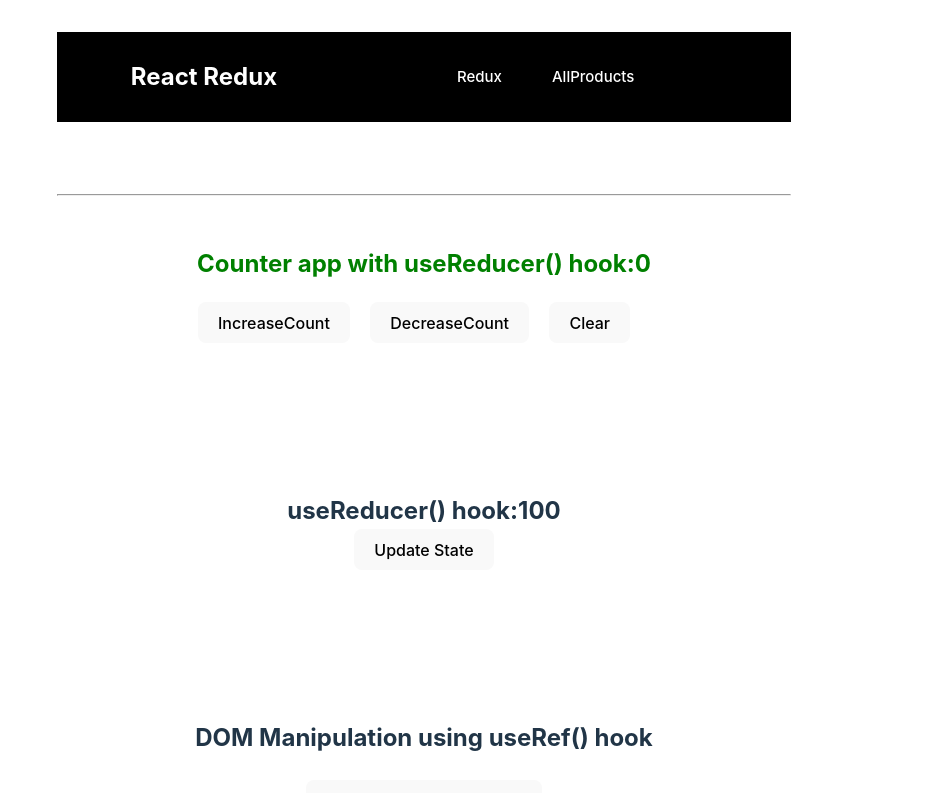
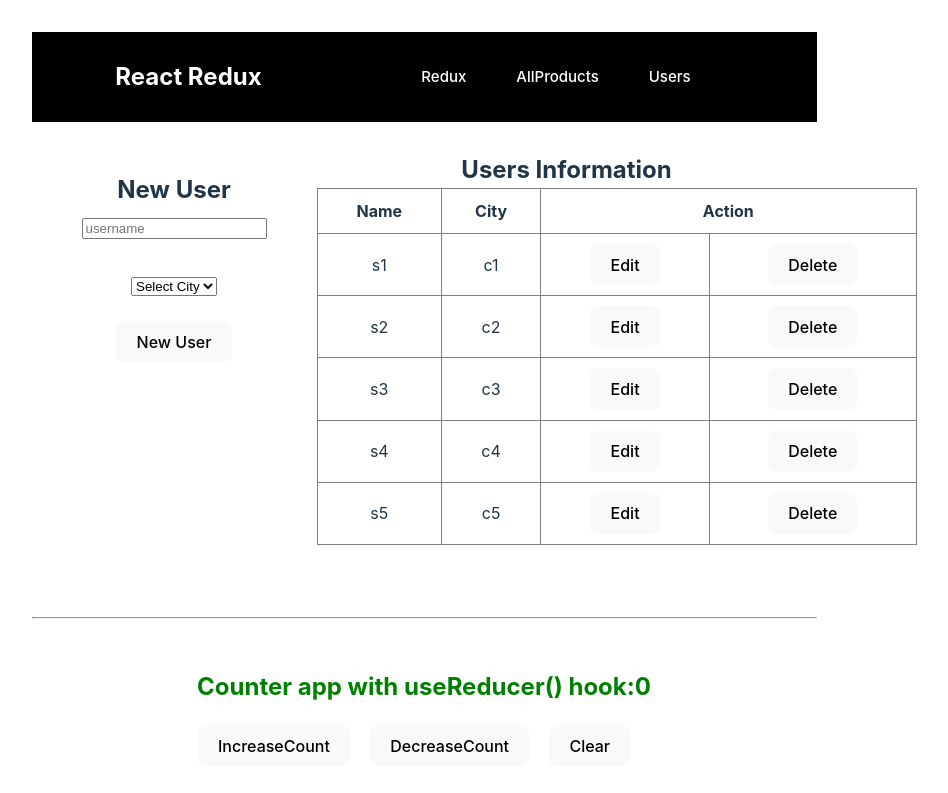
Before and after one commit to niharika-070695/ReactRedux, a React (Vite) app: page /jsonserver in a window 1280 px wide. Shown: the top 793 px of the page, without its empty margins (216-1164 px from the left). Built offline with nearby package versions, Linux system fonts and the light colour scheme; data requests are answered from the project's data file.

Commit message:
Commit till session-31

```diff
--- /dev/null
+++ b/db.json
@@ -0,0 +1,12 @@
+{
+  "result": [
+    { "name": "s1", "city": "c1" },
+    { "name": "s2", "city": "c2" },
+    { "name": "s3", "city": "c3" },
+    { "name": "s4", "city": "c4" },
+    { "name": "s5", "city": "c5" }
+  ],
+  "data": {
+    "dummy": ""
+  }
+}
--- a/package.json
+++ b/package.json
@@ -11,6 +11,7 @@
   },
   "dependencies": {
     "axios": "^1.7.2",
+    "jsonserver": "^0.1.6",
     "react": "^18.3.1",
     "react-dom": "^18.3.1",
     "react-redux": "^9.1.2",
--- a/src/App.jsx
+++ b/src/App.jsx
@@ -12,12 +12,23 @@
 import ReduxHome from "./redux/components/ReduxHome";
 import AllProducts from "./components/allproducts/AllProducts";
 import ProductDetails from "./components/product-details/ProductDetails";
+import Users from "./json-server/Users";
+import NewUser from "./json-server/NewUser";
 function App() {
   return (
     <div className="app">
       <Nav />
       <Routes>
         <Route path={"/redux"} element={<ReduxHome />} />
+        <Route
+          path={"/jsonserver"}
+          element={
+            <div style={{ display: "flex", justifyContent: "space-evenly" }}>
+              <NewUser />
+              <Users />
+            </div>
+          }
+        ></Route>
         <Route path={"/allProducts"} element={<AllProducts />} />
         <Route path={"/productdetails/:id"} element={<ProductDetails />} />
       </Routes>
--- /dev/null
+++ b/src/json-server/NewUser.jsx
@@ -0,0 +1,29 @@
+import React from "react";
+
+function NewUser() {
+  return (
+    <div style={{ padding: "50px" }}>
+      <h2>New User</h2>
+      <input
+        type="text"
+        placeholder="username"
+        style={{ margin: "10px 0px" }}
+      />
+      <br />
+      <br />
+      <select>
+        <option>Select City</option>
+        <option>c1</option>
+        <option>c2</option>
+        <option>c3</option>
+        <option>c4</option>
+        <option>c5</option>
+      </select>
+      <br />
+      <br />
+      <button>New User</button>
+    </div>
+  );
+}
+
+export default NewUser;
--- /dev/null
+++ b/src/json-server/Users.jsx
@@ -0,0 +1,59 @@
+import { useEffect, useState } from "react";
+import axios from "axios";
+
+function Users() {
+  let [users, setUsers] = useState([]);
+  useEffect(() => {
+    getUsers();
+  }, []);
+  const getUsers = () => {
+    axios
+      .get("http://localhost:3000/result")
+      .then((res) => {
+        console.log(res.data);
+        setUsers(res.data);
+      })
+      .catch((error) => {
+        alert("something went wrong while accessing users");
+        console.log(error);
+      });
+  };
+  return (
+    <div style={{ marginTop: "50px auto", width: "500px" }}>
+      <h2 style={{ textAlign: "center", marginTop: "30px" }}>
+        Users Information
+      </h2>
+      {users.length > 0 && (
+        <div>
+          <table frame="box" rules="all" cellPadding="10" width={"120%"}>
+            <thead>
+              <tr>
+                <th>Name</th>
+                <th>City</th>
+                <th colSpan={2}>Action</th>
+              </tr>
+            </thead>
+            <tbody align="center">
+              {users.map((element) => {
+                return (
+                  <tr>
+                    <td>{element.name}</td>
+                    <td>{element.city}</td>
+                    <td>
+                      <button>Edit</button>
+                    </td>
+                    <td>
+                      <button>Delete</button>
+                    </td>
+                  </tr>
+                );
+              })}
+            </tbody>
+          </table>
+        </div>
+      )}
+    </div>
+  );
+}
+
+export default Users;
--- a/src/redux/components/Nav.jsx
+++ b/src/redux/components/Nav.jsx
@@ -14,6 +14,9 @@
         <Link to="/allproducts" style={{ fontSize: 15 }}>
           AllProducts
         </Link>
+        <Link to="/jsonserver" style={{ fontSize: 15 }}>
+          Users
+        </Link>
       </div>
     </div>
   );
```
Also changed, not shown: 1 other file (tests, documents, lock files or other folders).
